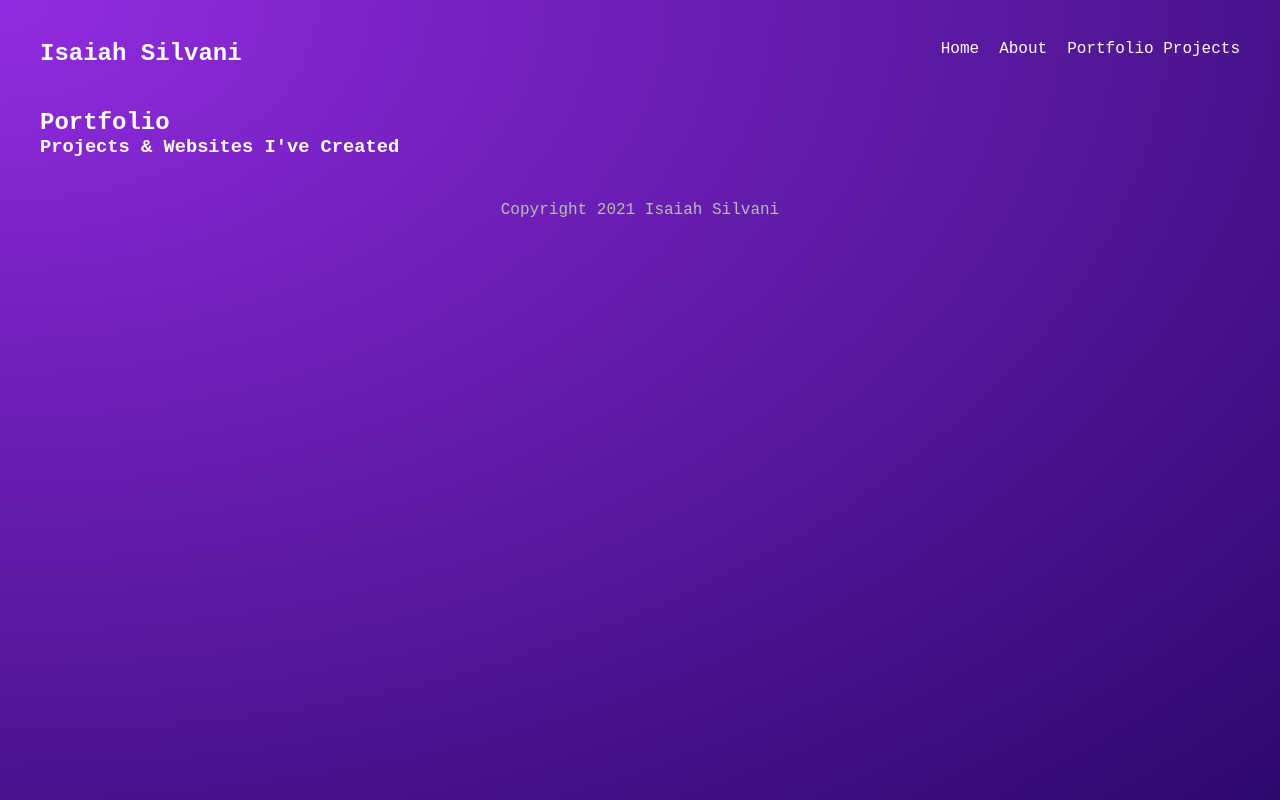
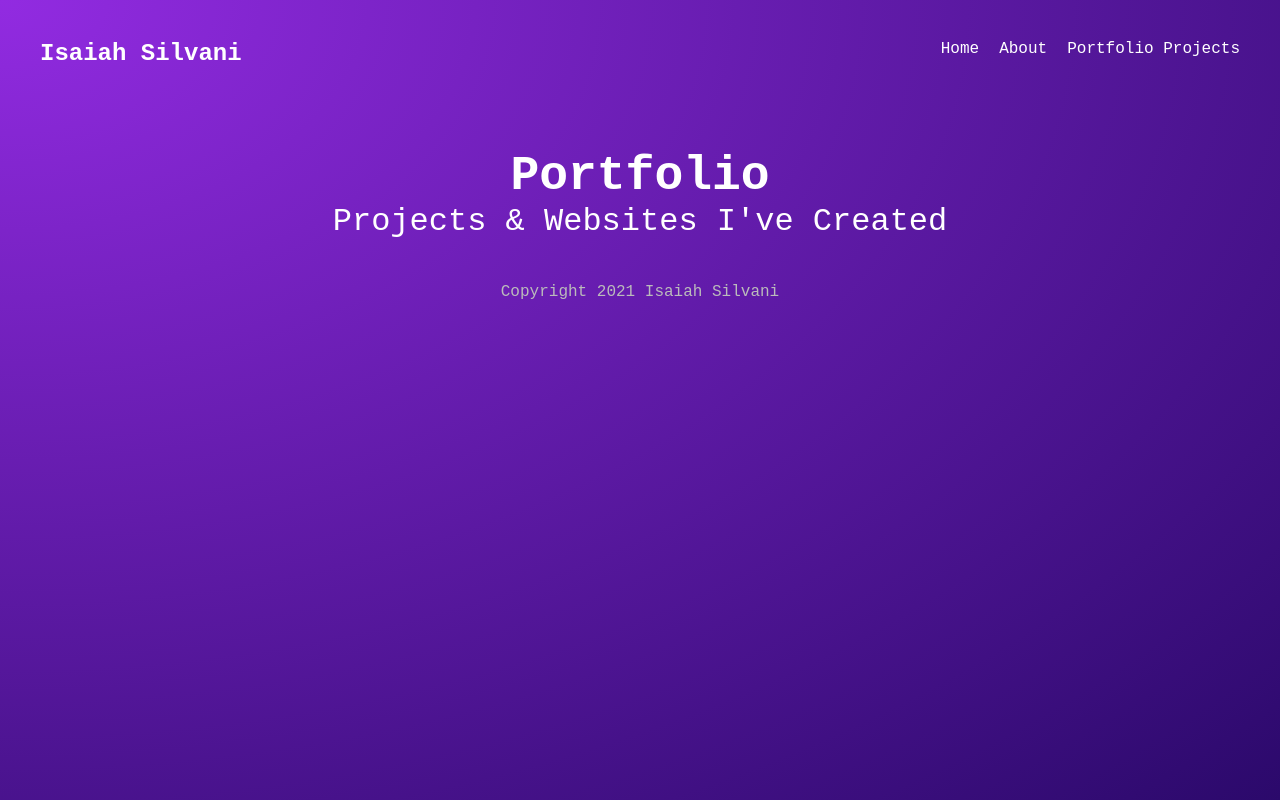
Before and after one commit to isaiahsilvani/portfolio-site, a Gatsby site: page /projects in a window 1280 px wide. Built offline with nearby package versions, Linux system fonts and the light colour scheme; Gatsby itself is replaced by a stand-in of ours.

Commit message:
add img banner

```diff
--- a/src/pages/index.js
+++ b/src/pages/index.js
@@ -13,6 +13,7 @@ export default function Home() {
           <p>Full Stack Web Developer based in Philadelphia</p>
           <Link className={styles.btn} to='/projects'>My Portfolio Projects</Link>
         </div>
+        <img src="/banner.png" alt="site banner" style={{ maxWidth: '100%'}}/>
       </section>
     </Layout>
   )
--- a/src/pages/projects/index.jsx
+++ b/src/pages/projects/index.jsx
@@ -1,10 +1,11 @@
 import React from 'react'
 import Layout from '../../components/Layout'
+import * as styles from '../../styles/projects.module.css'
 
 export default function Projects() {
   return (
     <Layout>
-      <div>
+      <div className={styles.portfolio}>
         <h2>Portfolio</h2>
         <h3>Projects & Websites I've Created</h3>
       </div>
--- /dev/null
+++ b/src/styles/projects.module.css
@@ -0,0 +1,13 @@
+.portfolio {
+  text-align: center
+}
+
+.portfolio > h2 {
+  font-size: 3em;
+  margin-top: 80px;
+}
+
+.portfolio > h3 {
+  font-size: 2em;
+  font-weight: 400
+}
```
Also changed, not shown: static/banner.png (added).
